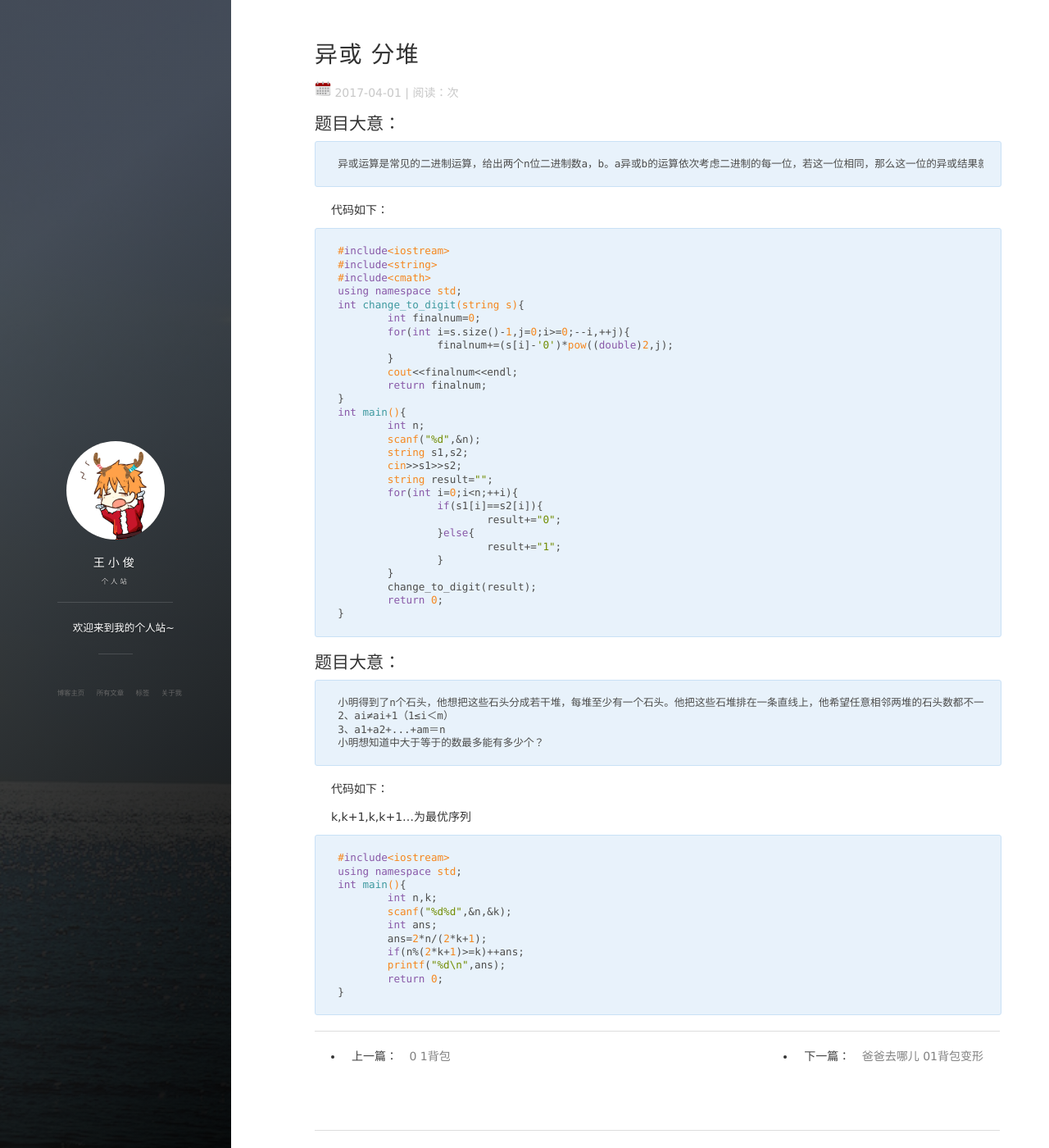
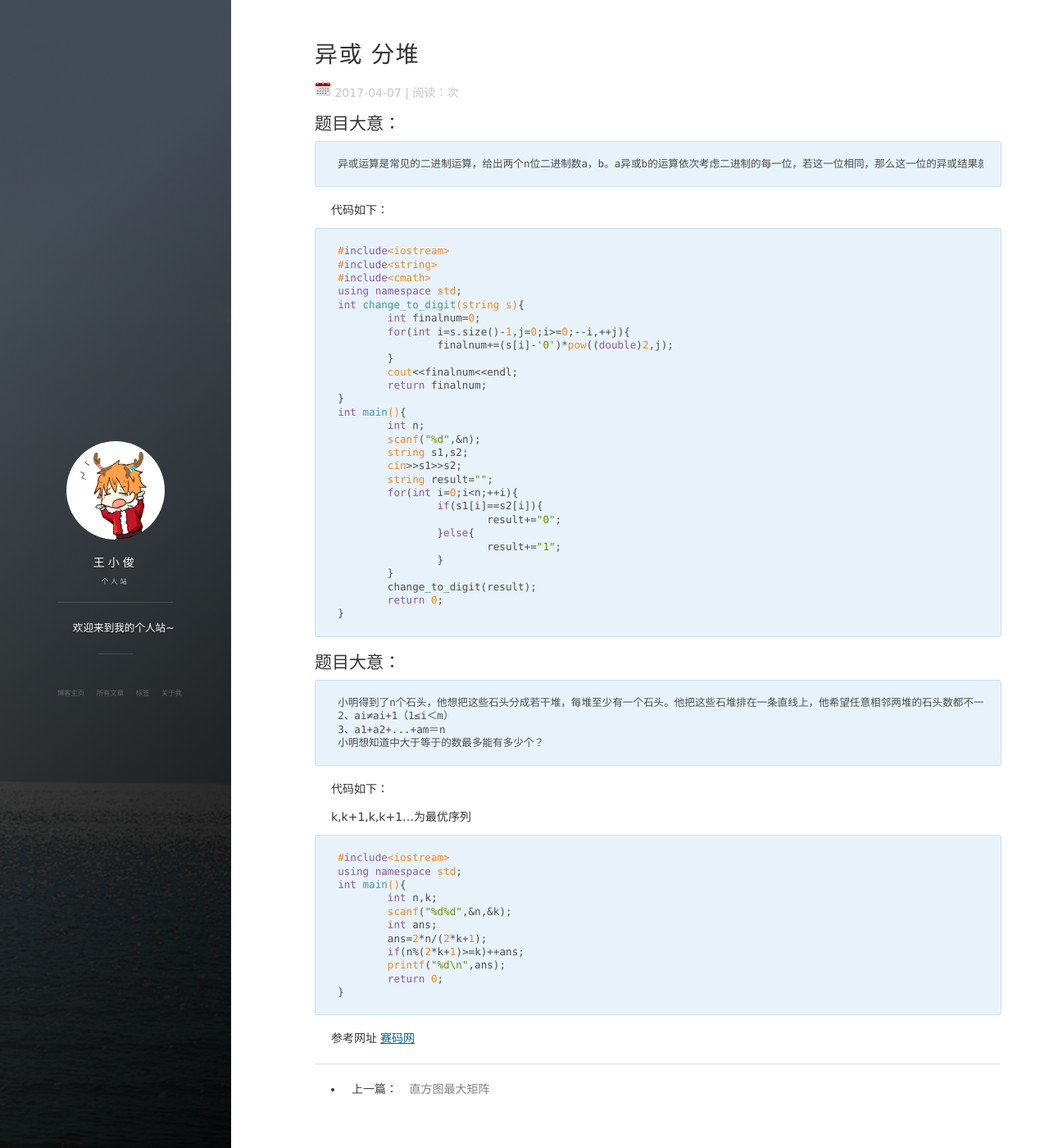
Before and after one commit to grimxiaojun/grimxiaojun.github.io, a Jekyll site: the page built from _posts/2017-04-07-编程笔试题之分堆与异或.markdown, in a window 1280 px wide and 1400 px high. Shown: the whole window at 82% size. Built offline with Jekyll 4.4.1, drawn with Linux system fonts in a browser that asks for light colours; nearby versions of some CDN libraries; comment, search, counter and statistics services are not loaded.

Commit message:
jingdong

````diff
--- a/_posts/2017-04-01-京东安卓笔试题.markdown
+++ b/_posts/2017-04-07-编程笔试题之分堆与异或.markdown
@@ -71,3 +71,6 @@ int main(){
 	return 0;
 }
 ```
+
+
+参考网址[赛码网](http://discuss.acmcoder.com/topic/58e78ec01a2f85620527f2d0)
````
